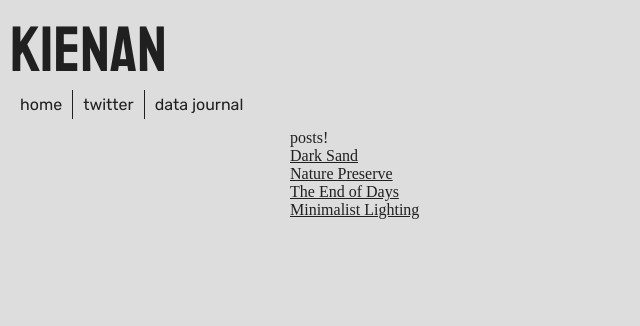
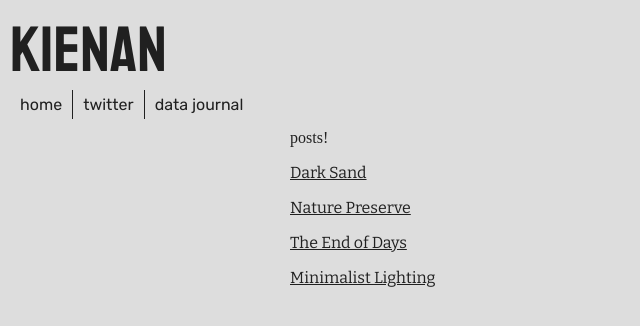
Before and after one commit to kienankb/website, a Next.js app: page / in a window 1280 px wide. Shown: the top 326 px of the page, without its empty margins (0-640 px from the left). Built offline with nearby package versions, Linux system fonts and the light colour scheme.

Commit message:
create & map to blog card component

```diff
--- /dev/null
+++ b/components/blogcard.tsx
@@ -0,0 +1,13 @@
+import Link from 'next/link';
+
+import {BlogMetadata} from '../data/blog-metadata';
+
+type BlogCardProps = {
+  post: BlogMetadata,
+};
+
+const BlogCard = ({post}: BlogCardProps) => {
+  return <p><Link href={`/blog/${post.slug}/`}>{post.title}</Link></p>;
+}
+
+export default BlogCard;
--- a/pages/index.tsx
+++ b/pages/index.tsx
@@ -1,8 +1,8 @@
 import type {NextPage} from 'next';
-import Link from 'next/link';
 import Head from 'next/head';
 
 import {BlogPosts} from '../data/blog-metadata';
+import BlogCard from '../components/blogcard';
 import Layout from '../components/layout';
 
 
@@ -18,11 +18,7 @@ const Index: NextPage = () => {
     <div>posts!</div>
     {BlogPosts.sort((a, b) => {
       return a.publishDate < b.publishDate ? 1 : -1;
-    }).map((post) => {
-      return <div key={post.slug}>
-        <Link href={`/blog/${post.slug}`}>{post.title}</Link>
-      </div>;
-    })}
+    }).map((post) => <BlogCard post={post} />)}
     </>
   </Layout>;
 }
```
